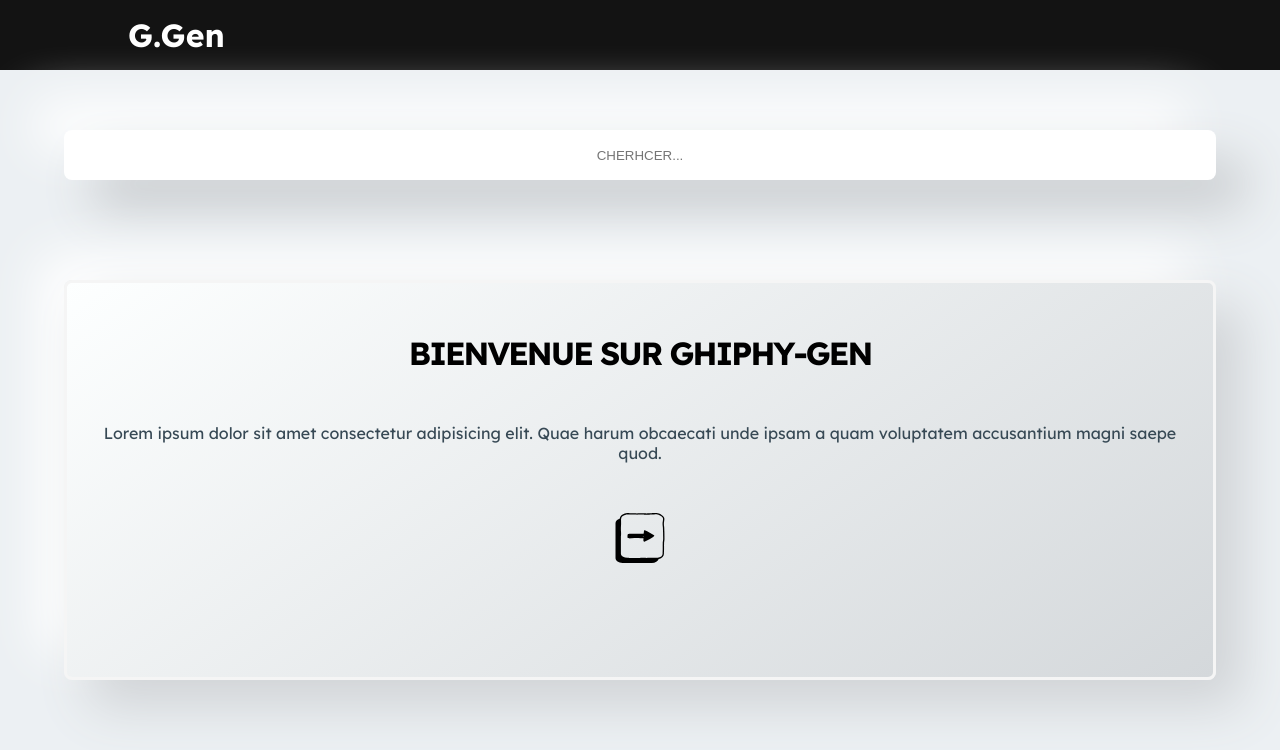
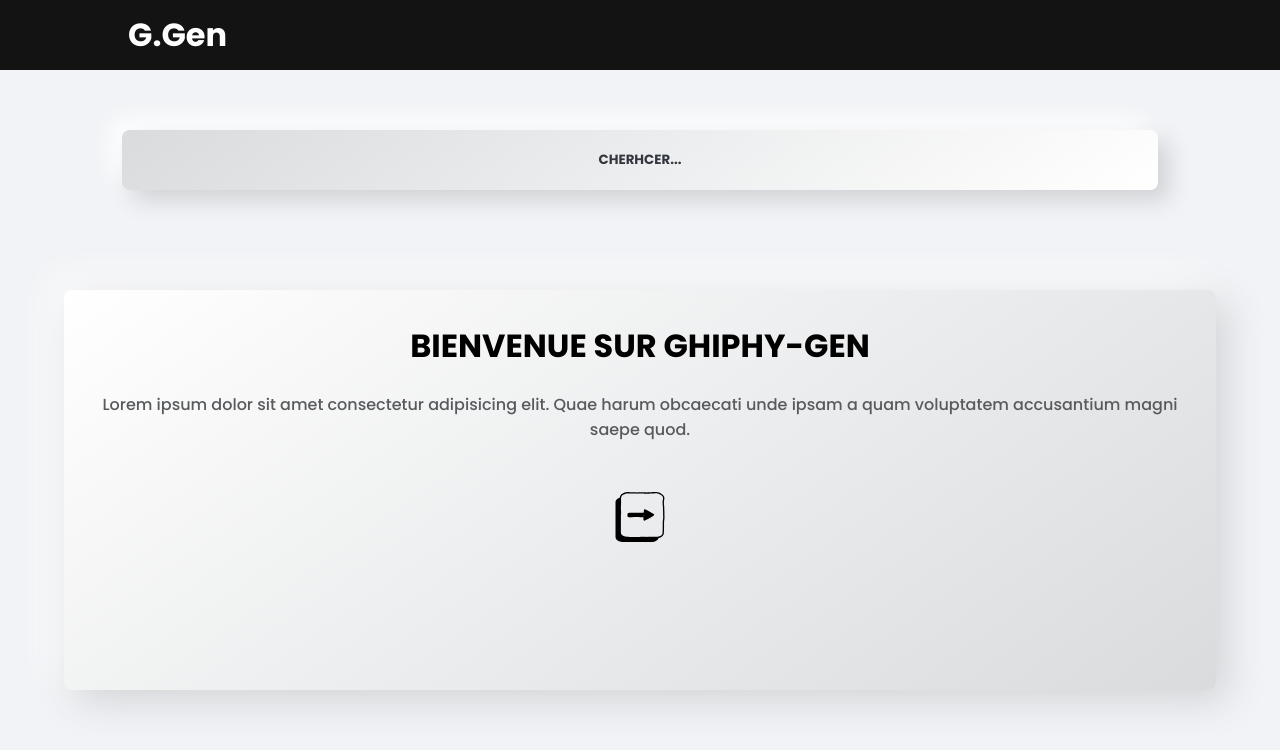
Before and after one commit to DevDams/giphy-me, a Vue app: page / in a window 1280 px wide. Shown: the top 750 px of the page. Built offline with nearby package versions, Linux system fonts and the light colour scheme.

Commit message:
redesign UI and add download button

```diff
--- a/src/App.vue
+++ b/src/App.vue
@@ -19,7 +19,7 @@ export default {
 </script>
 
 <style>
-@import url('https://fonts.googleapis.com/css2?family=Lexend:wght@100;300;400;500;600;700;800&display=swap');
+@import url('https://fonts.googleapis.com/css2?family=Poppins:ital,wght@0,100;0,200;0,300;0,400;0,500;0,600;0,700;0,800;0,900;1,100;1,200;1,300;1,400;1,500;1,600;1,700;1,800;1,900&display=swap');
 
 * {
   margin: 0;
@@ -28,8 +28,9 @@ export default {
 }
 
 body {
-  background-color: #ECF0F3;
-  font-family: 'Lexend', sans-serif;
+  /* #aabad9 */
+  background-color: #F1F3F6;
+  font-family: 'Poppins', sans-serif;
 }
 
 #app {
--- a/src/components/Giphy.vue
+++ b/src/components/Giphy.vue
@@ -20,9 +20,13 @@
       <img src="@/assets/loader/tail-spin.svg" alt="data loader">
     </div>
     <!-- Trends gif animation -->
-    <div class="random_gif">
+    <div class="random_gif" v-if="show_random">
+      <h1>Gif populaire</h1>
       <div class="random_img" v-for="gif in load" :key="gif.id">
         <img :src="gif.images.original.url" :class="gif.title" alt="gif">
+        <div class="radom_download" @click="download(gif)">
+          <img src="@/assets/icon/download.svg" alt="download icon">
+        </div>
         <!-- <p>{{ text(gif) }}</p> -->
       </div>
     </div>
@@ -55,10 +59,10 @@ export default {
       }).then(response => {
         this.load = response.data.data
         this.loader = false
+        this.show_random = true
         console.log("go fetch", this.load)
       })
       this.show_about = false
-      this.show_random = true
     },
     // TRENDS GIF TITLE
     // text (txt) {
@@ -80,16 +84,16 @@ export default {
       })
     },
     // DOWNLOAD GIF
-    download () {
+    download (base) {
       axios({
-        url: `${this.load}`,
+        url: `${base.images.original.url}`,
         method: 'GET',
         responseType: 'blob'
       }).then(response => {
         const url = window.URL.createObjectURL(new Blob([response.data]))
         const link = document.createElement('a')
         link.href = url
-        link.setAttribute("download", 'file.gif')
+        link.setAttribute("download", `${base.title}.gif`)
         document.body.appendChild(link)
         link.click()
       })
@@ -101,26 +105,45 @@ export default {
 <!-- Add "scoped" attribute to limit CSS to this component only -->
 <style scoped>
 .container {
-  width: 100%;
+  width: 90%;
   height: 100%;
   margin: 60px auto;
 }
 
 .search_box input {
-  height: 50px;
+  height: 60px;
   width: 90%;
   margin: auto;
   border: none;
   border-radius: 8px;
-  box-shadow:  29px 29px 50px #c9cccf,
-             -29px -29px 50px #ffffff;
+  background: linear-gradient(145deg, #d9dbdd, #ffffff);
+  box-shadow:  11px 11px 22px #d2d3d6,
+             -11px -11px 22px #ffffff;
   text-align: center;
   outline: none;
   text-transform: uppercase;
+  color: #32373D;
+  font-weight: bold;
+  font-family: 'Poppins', sans-serif;
+}
+
+.search_box input::placeholder {
+  color: #32373D;
+}
+
+.loader {
+  width: 100%;
+  height: 600px;
+  display: flex;
+  align-items: center;
+  justify-content: center;
+}
+
+.loader img {
+  width: 100px;
 }
 
 .about_box {
-  width: 90%;
   height: 600px;
   margin: auto;
   display: flex;
@@ -131,22 +154,23 @@ export default {
 .about_box .about_content {
   padding: 30px 15px;
   height: 400px;
-  border: 3px solid rgb(245, 245, 245);
+  /* border: 2px solid #32373D; */
   border-radius: 8px;
-  background: linear-gradient(145deg, #fdffff, #d4d8db);
-  box-shadow:  26px 26px 52px #d0d3d6,
-             -26px -26px 52px #ffffff;
+  background: linear-gradient(145deg, #ffffff, #d9dbdd);
+  box-shadow:  11px 11px 38px #d2d3d6,
+             -11px -11px 38px #ffffff;
 }
 
 .about_box .about_content h1 {
-  margin-top: 20px;
+  margin-top: 10px;
   text-transform: uppercase;
-  letter-spacing: -2px;
+  line-height: 1em;
 }
 
 .about_box .about_content p {
-  margin-top: 50px;
-  color: #374955;
+  margin-top: 30px;
+  color: #595A5D;
+  font-weight: 500;
 }
 
 .about_box .about_content button {
@@ -172,16 +196,24 @@ export default {
   flex-wrap: wrap;
 }
 
+.random_gif h1 {
+  margin-top: 30px;
+  margin-bottom: 25px;
+  text-transform: uppercase;
+  letter-spacing: -1px;
+}
+
 .random_gif .random_img {
   position: relative;
   margin: 22px 0;
   width: 160px;
   height: 280px;
-  border: 2px solid black;
+  border: 3px solid #F4FAFF;
+  padding: 10px;
   border-radius: 12px;
-  background: linear-gradient(145deg, #fdffff, #d4d8db);
-  box-shadow:  12px 12px 24px #b8bbbe,
-              -12px -12px 24px #ffffff;
+  background: #F1F3F6;
+  box-shadow:  11px 11px 16px #e7e9ec,
+             -11px -11px 16px #fbfdff;
 }
 
 .random_gif .random_img img {
@@ -206,6 +238,19 @@ export default {
   border-bottom-left-radius: 11px;
 }
 
+.random_gif .random_img .radom_download {
+  position: absolute;
+  padding: 10px;
+  bottom: 10px;
+  right: 10px;
+  width: 45px;
+  height: 45px;
+  border: 2px solid black;
+  border-radius: 12px;
+  background: linear-gradient(315deg, #d7e7fd, #b5c2d4);
+  box-shadow:  5px 5px 10px #cbdaee;
+}
+
 @media (max-width: 345px) {
   .random_gif .random_img {
     width: 200px;
--- a/src/components/Header.vue
+++ b/src/components/Header.vue
@@ -1,7 +1,7 @@
 <template>
   <div class="container header">
     <div class="content">
-      <h1>G.Gen</h1>
+      <h1><a href="index.html">G.Gen</a></h1>
     </div>
   </div>
 </template>
@@ -17,7 +17,7 @@ export default {
   background-color: #131313;
   color: #fff;
   height: 70px;
-  width: 100vw;
+  width: 100%;
   display: flex;
   align-items: center;
 }
@@ -25,4 +25,9 @@ export default {
 .content {
   margin-left: 10%;
 }
+
+a {
+  text-decoration: none;
+  color: white;
+}
 </style>
```
Also changed, not shown: src/assets/icon/download.svg (added).
